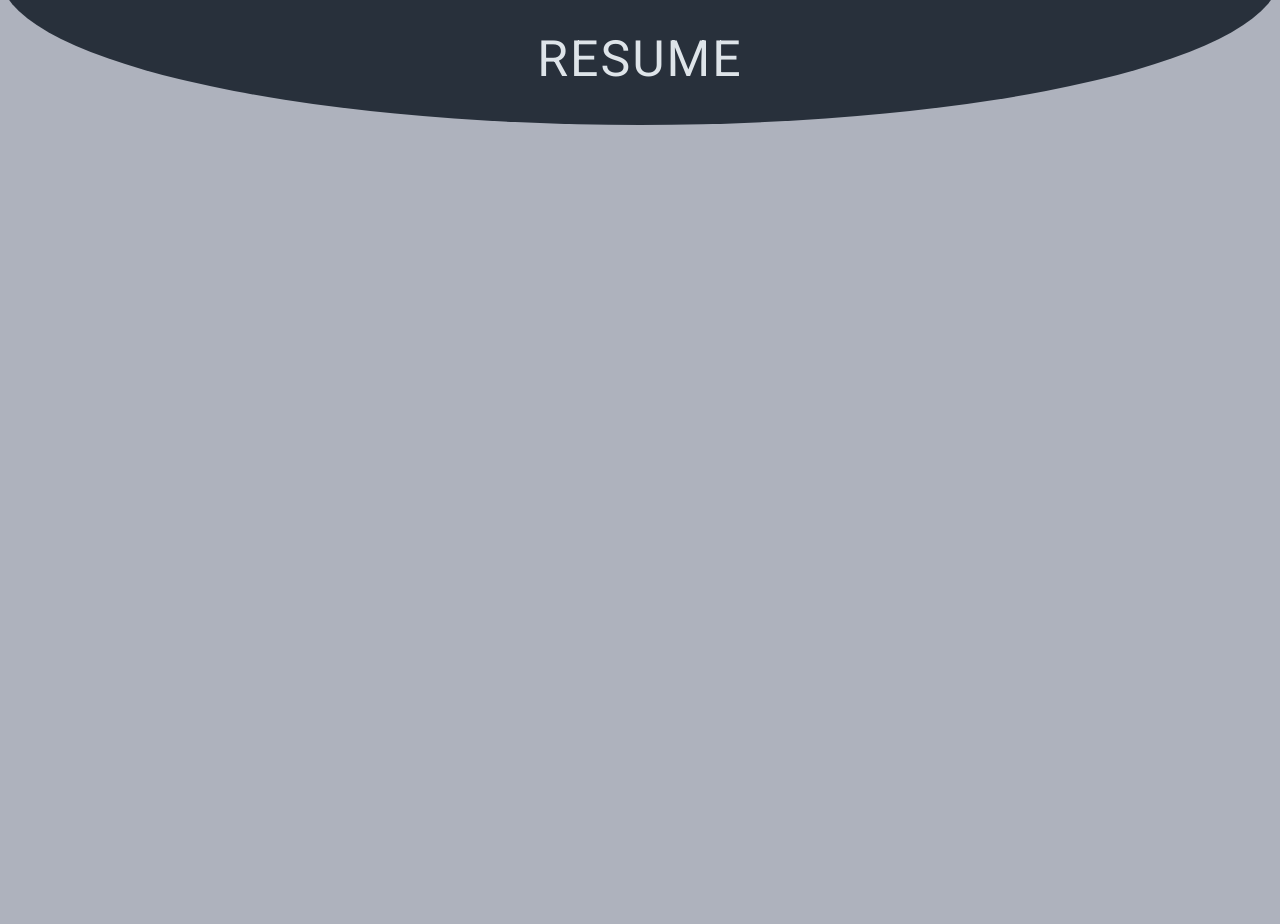
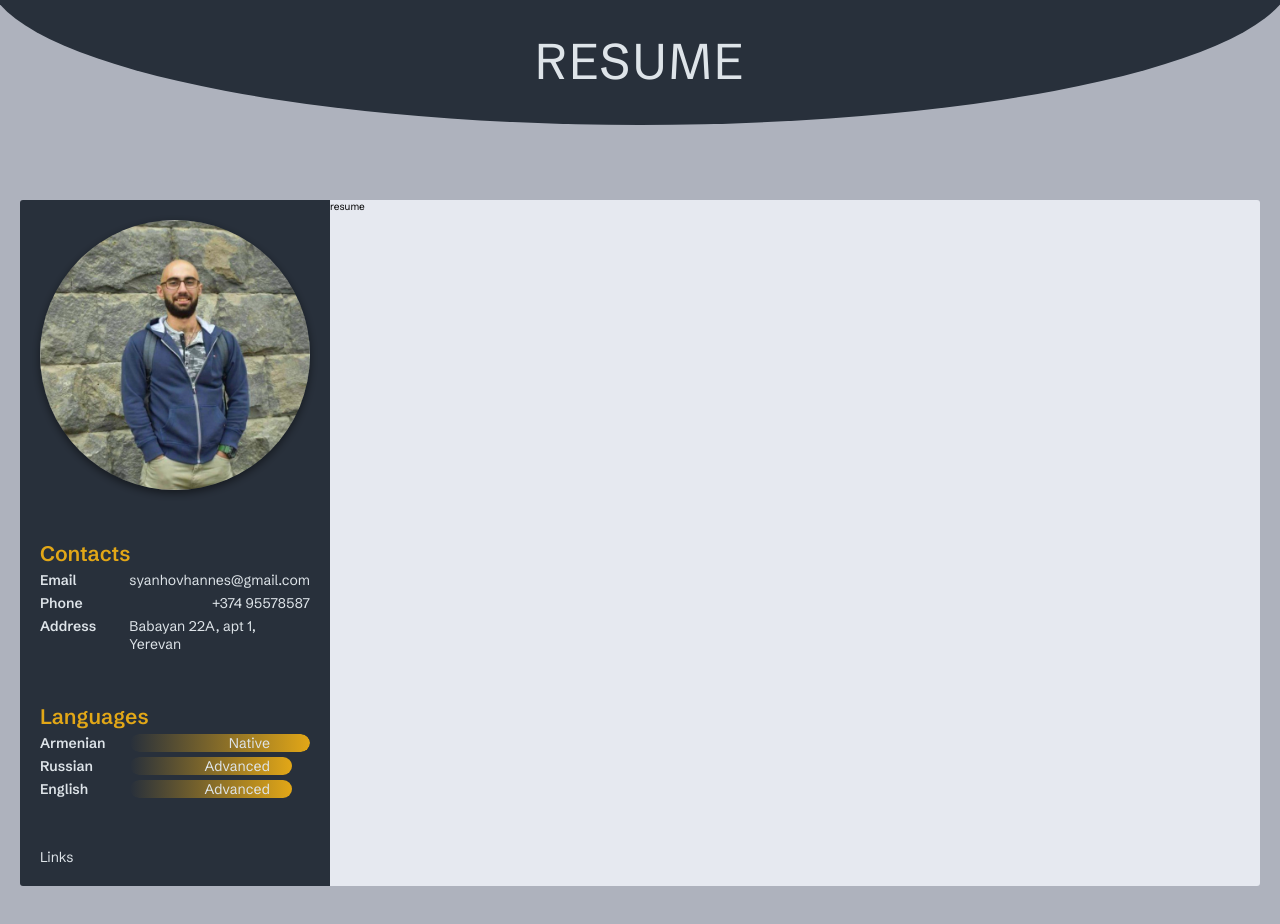
Before and after one commit to HovSyan/cv_project, a website: page index.html in a window 1280 px wide. Before the commit the page ends 800 px from the top, so only its background shows below. Drawn offline with nearby package versions, Linux system fonts and the light colour scheme; files that its build step writes are made by us from their sources.

Commit message:
Added progress bars

```diff
--- a/index.html
+++ b/index.html
@@ -4,15 +4,40 @@
         <link href="./css/main.css" rel="stylesheet">
         <link rel="preconnect" href="https://fonts.googleapis.com">
         <link rel="preconnect" href="https://fonts.gstatic.com" crossorigin>
-        <link href="https://fonts.googleapis.com/css2?family=Roboto&display=swapwght@300" rel="stylesheet">
+        <link href="https://fonts.googleapis.com/css2?family=Schibsted+Grotesk:wght@400;500;600&display=swap" rel="stylesheet">
     </head>
     <body>
         <header class="header">
             <h1 class="header__title">Resume</h1>
         </header>
         <main class="container">
-            <div class="about">about</div>
-            <div class="experience">experience</div>
+            <div class="info">
+                <section class="info__image"></section>
+                <section class="info__contacts">
+                    <h2 class="info__section-title">Contacts</h2>
+                    <span class="info__title">Email</span>
+                    <span class="info__value">syanhovhannes@gmail.com</span>
+
+                    <span class="info__title">Phone</span>
+                    <span class="info__value">+374 95578587</span>
+
+                    <span class="info__title">Address</span>
+                    <span class="info__value">Babayan 22A, apt 1, Yerevan</span>
+                </section>
+                <section class="info__languages">
+                    <h2 class="info__section-title">Languages</h2>
+                    <label class="info__title" for="arm">Armenian</label>
+                    <div class="progress info__value" id="arm" value="100"><span>Native</span></div>
+                    <label class="info__title" for="rus">Russian</label>
+                    <div class="progress info__value" id="rus" value="90"><span>Advanced</span></div>
+                    <label class="info__title" for="file">English</label>
+                    <div class="progress info__value" id="file" value="90"><span>Advanced</span></div>
+                </section>
+                <section class="info__links">
+                    Links
+                </section>
+            </div>
+            <div class="resume">resume</div>
         </main>
     </body>
 </html>
--- a/scss/_about.scss
+++ /dev/null
@@ -1,3 +0,0 @@
-.about {
-
-}
--- a/scss/_base.scss
+++ b/scss/_base.scss
@@ -7,16 +7,17 @@
     --color--light-grey-1: #e6e9f0;
     --color--light-grey-2: #cbced3;
 
+    --color--dark-grey-1: #777;
+
     --text-color-dark: #2a2f35;
     --text-color-light: #dee4e9;
 
-    --font-family: 'Roboto', sans-serif;
+    --font-family: 'Schibsted Grotesk', sans-serif;;
 }
 
 html {
     font-size: 62.5%;
     font-family: var(--font-family);
-    letter-spacing: 1;
 }
 
 * {
--- a/scss/_container.scss
+++ b/scss/_container.scss
@@ -1,7 +1,8 @@
 .container {
-    width: 80%;
-    margin: auto;
+    display: grid;
+    grid-template-columns: 1fr 3fr;
 
-    display: grid;
-    grid-template-columns: repeat(8, 1fr)
+    margin: 20rem 2rem;
+    border-radius: .3rem;
+    overflow: hidden;
 }
--- a/scss/_header.scss
+++ b/scss/_header.scss
@@ -6,8 +6,9 @@
     width: 100%;
     padding: 3rem;
 
-    clip-path: ellipse(50% 60% at 50% -10%);
-    position: fixed;
+    clip-path: ellipse(51% 60% at 50% -10%);
+    position: absolute;
+    top: 0;
 
     animation: from-top 1s;
 
--- /dev/null
+++ b/scss/_info.scss
@@ -0,0 +1,41 @@
+.info {
+    background-color: var(--color--primary);
+    color: var(--text-color-light);
+
+    font-size: 1.4rem;
+
+    padding: 2rem;
+
+    display: grid;
+    grid-gap: 5rem;
+
+    &__image {
+        aspect-ratio: 1;
+        border-radius: 100%;
+        overflow: hidden;
+        background-image: url(../assets/img/photo.jpeg);
+        background-size: cover;
+        box-shadow: 0 .3rem .8rem rgba(#000, .5);
+        filter: saturate(1.5);
+    }
+
+    &__section-title {
+        grid-column: 1 / -1;
+        color: var(--color--secondary);
+    }
+
+    &__contacts,
+    &__languages {
+        display: grid;
+        grid-template-columns: 1fr 2fr;
+        grid-row-gap: .5rem;
+    }
+
+    &__value {
+        justify-self: end;
+    }
+
+    &__title {
+        font-weight: 600;
+    }
+}
--- /dev/null
+++ b/scss/_progress.scss
@@ -0,0 +1,45 @@
+.progress {
+    width: 100%;
+    isolation: isolate;
+    border-radius: 1rem;
+    position: relative;
+    overflow: hidden;
+
+    &::before {
+        content: '';
+        display: block;
+        position: absolute;
+        z-index: -1;
+        height: 100%;
+        border-radius: inherit;
+        background-image: linear-gradient(90deg, var(--color--primary), var(--color--secondary));
+        text-align: right;
+        left: 0;
+    }
+
+    &[value="100"] {
+        & > span {
+            padding-right: 4rem;
+        }
+
+        &::before {
+            width: 100%;
+        }
+    }
+
+    &[value="90"] {
+        & > span {
+            padding-right: 4rem;
+        }
+
+        &::before {
+            width: 90%;
+        }
+    }
+
+    & > span {
+        text-align: right;
+        width: 100%;
+        display: block;
+    }
+}
--- /dev/null
+++ b/scss/_resume.scss
@@ -0,0 +1,3 @@
+.resume {
+    background-color: var(--color--light-grey-1);
+}
--- a/scss/main.scss
+++ b/scss/main.scss
@@ -1,5 +1,6 @@
-@import "about.scss";
 @import "base.scss";
-@import "experience.scss";
 @import "header.scss";
 @import "container.scss";
+@import "info.scss";
+@import "progress.scss";
+@import "resume.scss";
```
Also changed, not shown: assets/img/photo.jpeg (added), scss/_experience.scss (deleted).
